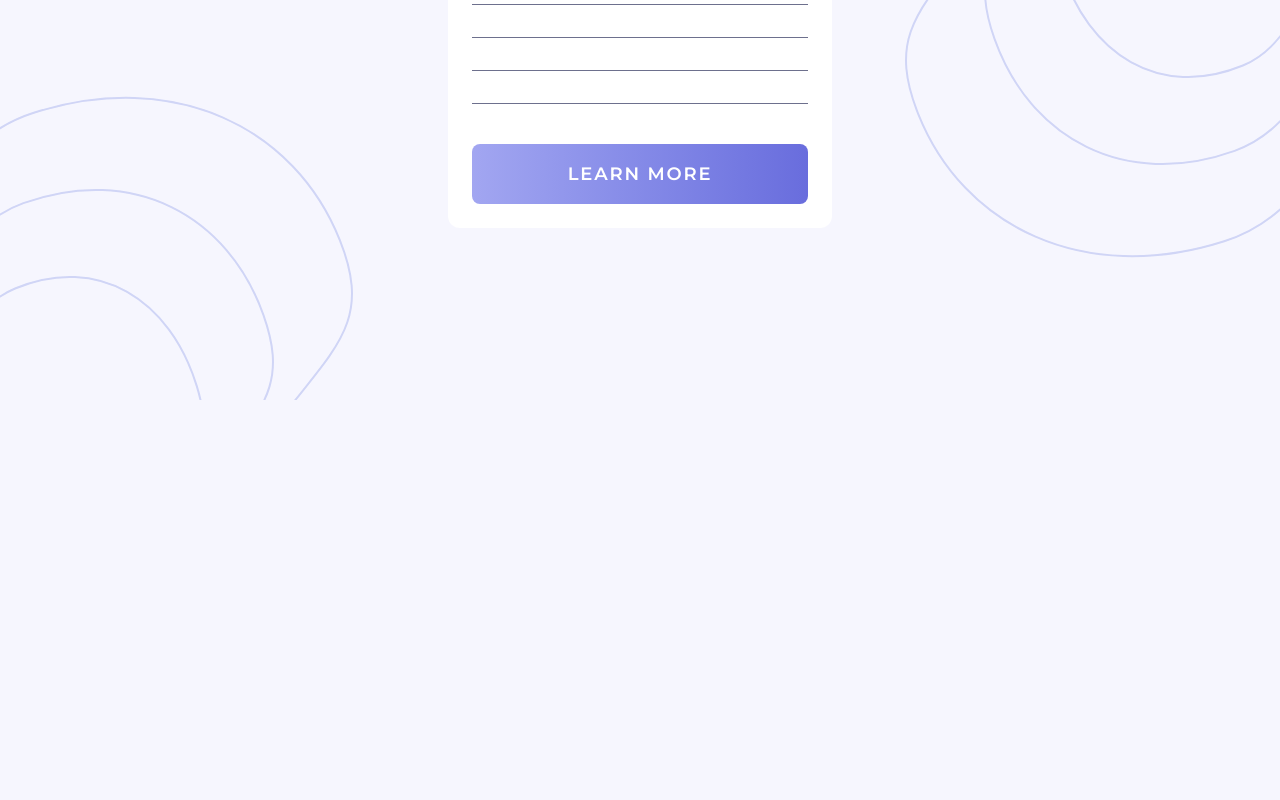
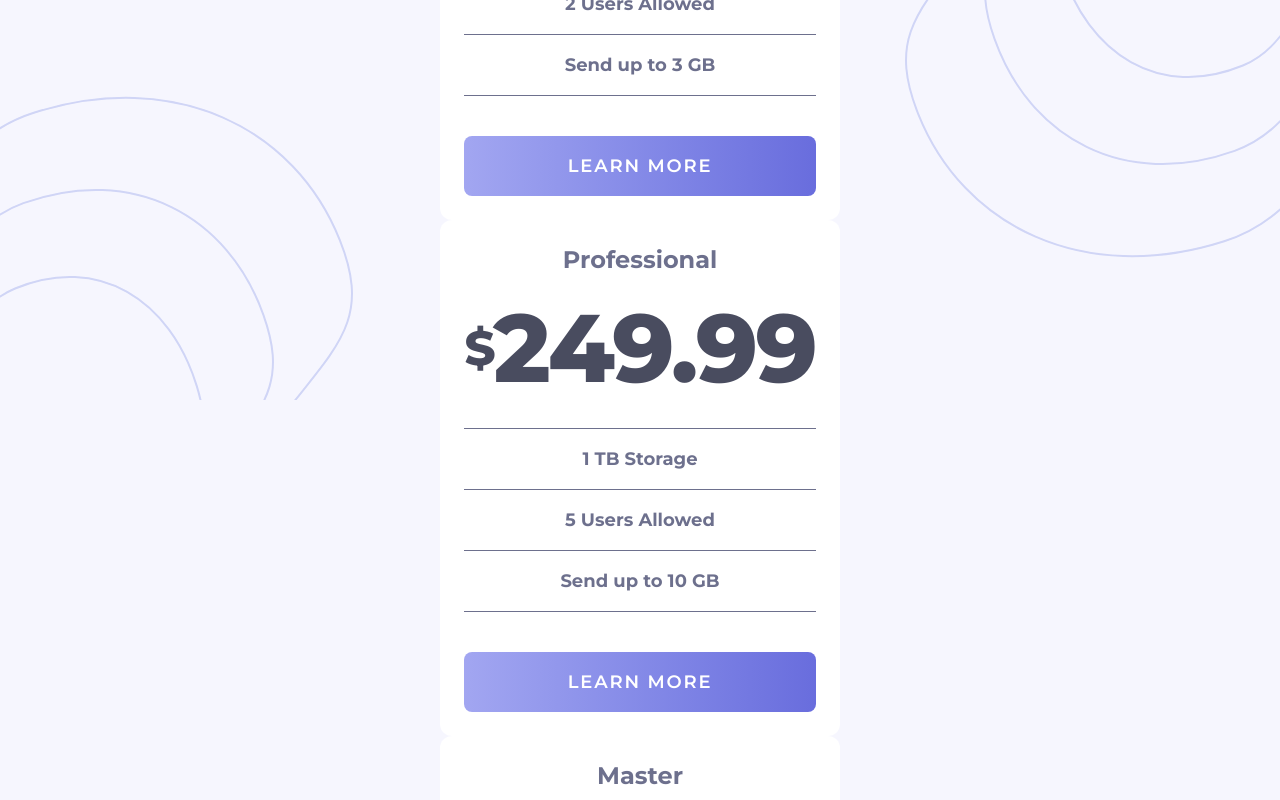
Before and after one commit to akshay-ken/rookie-project-03, a React (Vite) app: page / in a window 1280 px wide. Shown: the part 400-1200 px from the top of the page. Before the commit the page ends 800 px from the top, so only its background shows below. Built offline with nearby package versions, Linux system fonts and the light colour scheme.

Commit message:
feat: used pricingcard component three times inside pricingpage component

```diff
--- a/src/components/PricingPage.jsx
+++ b/src/components/PricingPage.jsx
@@ -16,7 +16,27 @@ export function PricingPage() {
           <p className="font-bold text-Gray-650 text-lg ">Monthly</p>
         </div>
 
-        <PricingCard />
+        <PricingCard
+          planName={"Basic"}
+          plalnPrice={199.99}
+          feat1={"500 GB Storage"}
+          feat2={"2 Users Allowed"}
+          feat3={"Send up to 3 GB"}
+        />
+        <PricingCard
+          planName={"Professional"}
+          plalnPrice={249.99}
+          feat1={"1 TB Storage"}
+          feat2={"5 Users Allowed"}
+          feat3={"Send up to 10 GB"}
+        />
+        <PricingCard
+          planName={"Master"}
+          plalnPrice={399.99}
+          feat1={"2 TB Storage"}
+          feat2={"10 Users Allowed"}
+          feat3={"Send up to 20 GB"}
+        />
       </div>
     </main>
   );
```
